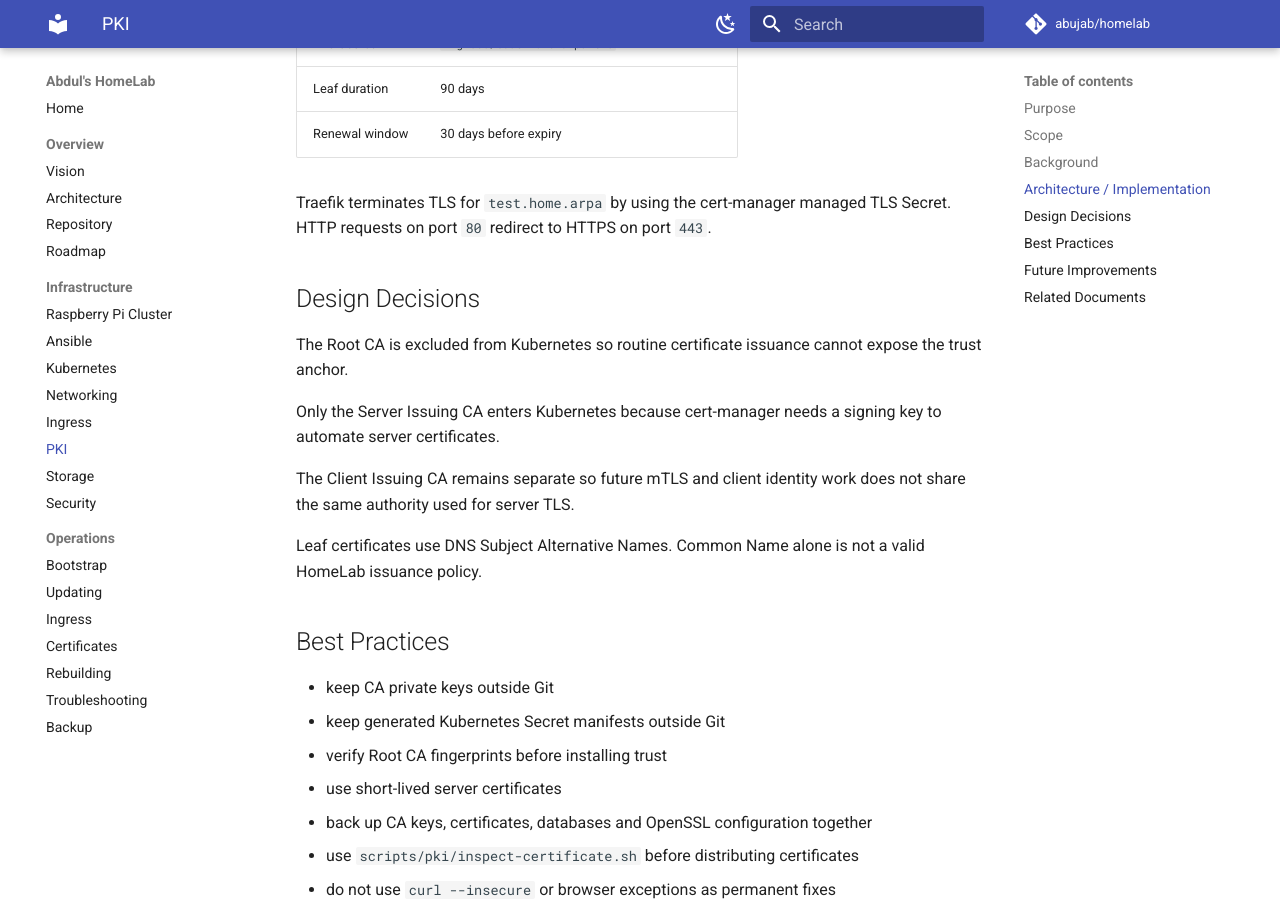
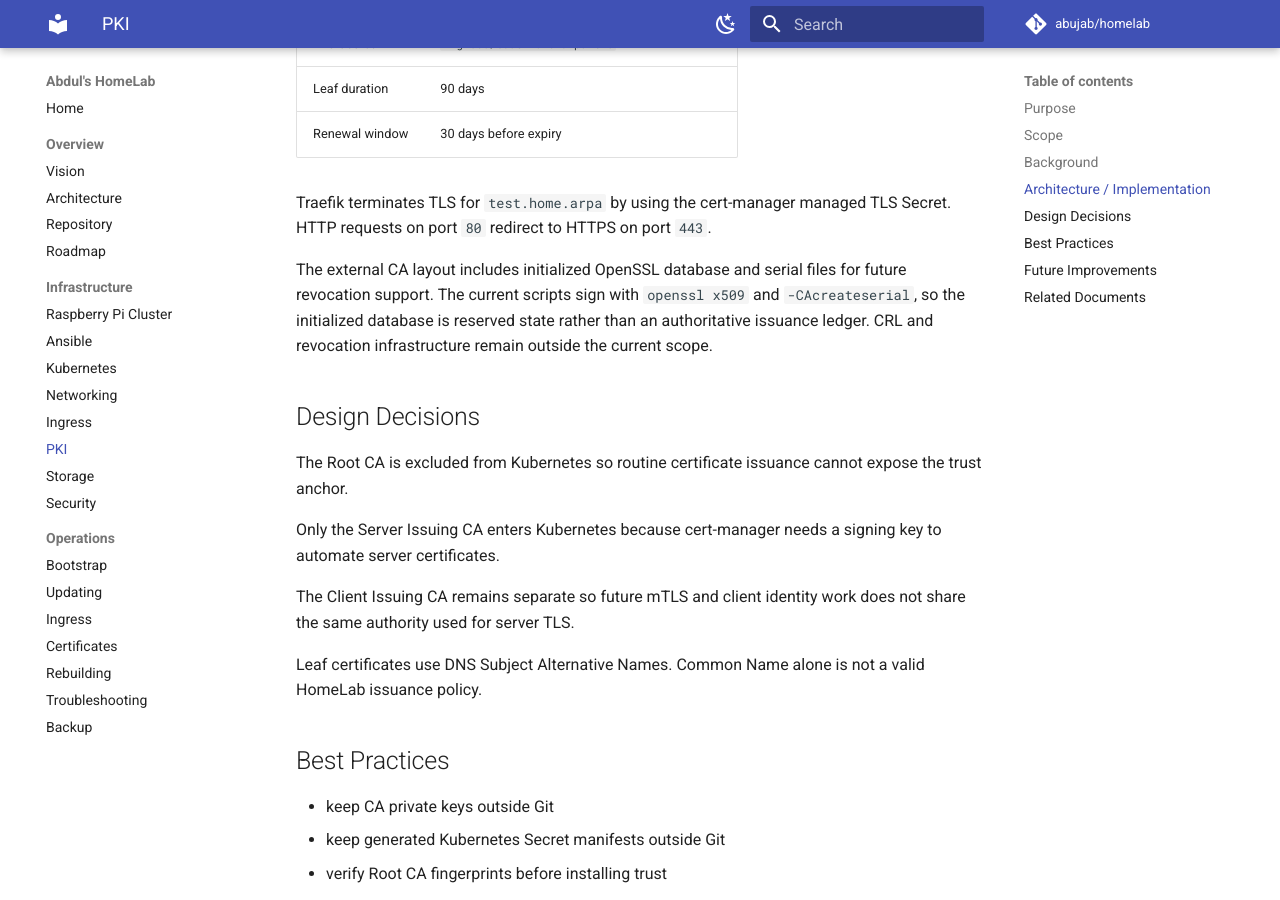
Before and after one commit to abujab/homelab, an MkDocs documentation site: the page built from docs/infrastructure/pki.md, in a window 1280 px wide and 900 px high, scrolled down 1977 px. Built offline with MkDocs 1.6.1 and Material for MkDocs 9.7.7, drawn with Linux system fonts in a browser that asks for light colours; comment, search, counter and statistics services are not loaded.

Commit message:
Address WO-0007 review feedback

```diff
--- a/docs/infrastructure/pki.md
+++ b/docs/infrastructure/pki.md
@@ -81,6 +81,12 @@ Current certificate automation:
 Traefik terminates TLS for `test.home.arpa` by using the cert-manager managed
 TLS Secret. HTTP requests on port `80` redirect to HTTPS on port `443`.
 
+The external CA layout includes initialized OpenSSL database and serial files
+for future revocation support. The current scripts sign with `openssl x509`
+and `-CAcreateserial`, so the initialized database is reserved state rather
+than an authoritative issuance ledger. CRL and revocation infrastructure
+remain outside the current scope.
+
 ## Design Decisions
 
 The Root CA is excluded from Kubernetes so routine certificate issuance cannot
```
Also changed, not shown: docs/operations/backup.md (+5 -0 lines), scripts/pki/README.md (+5 -0 lines), 4 other files.
